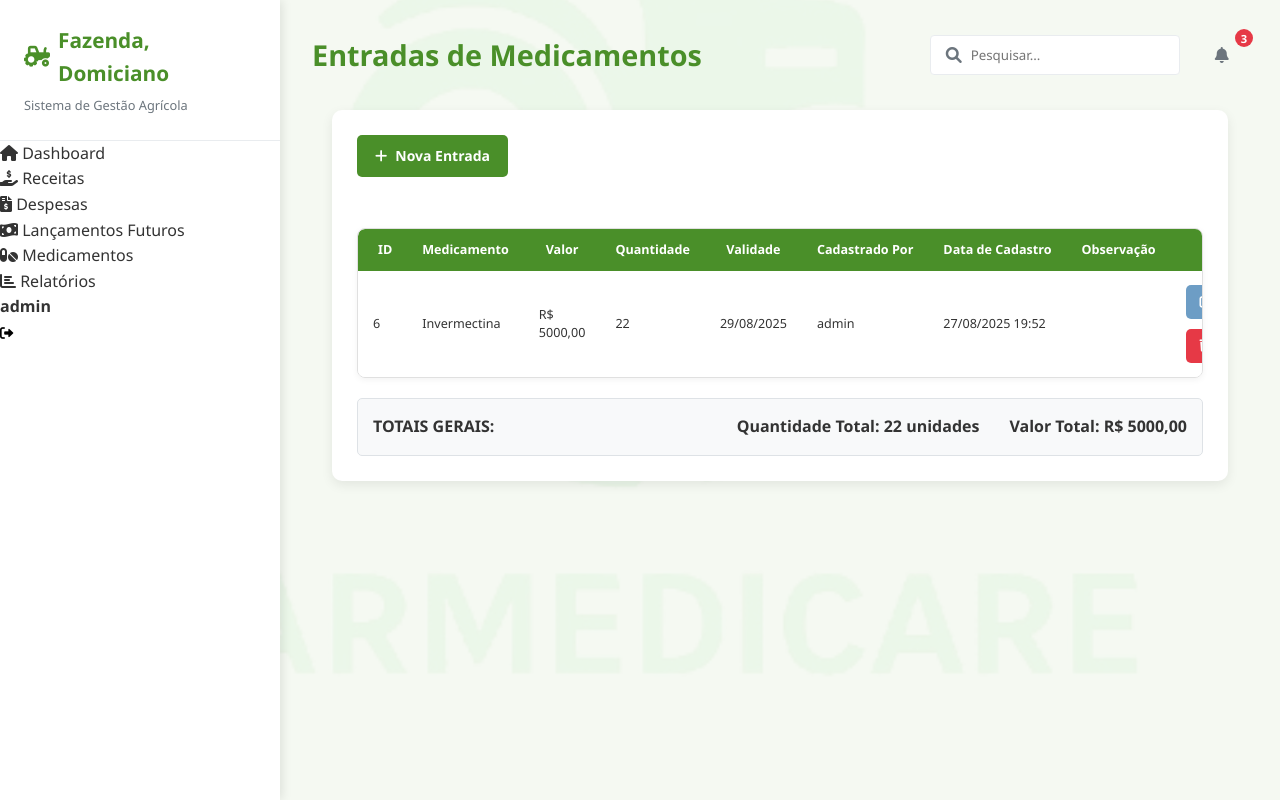
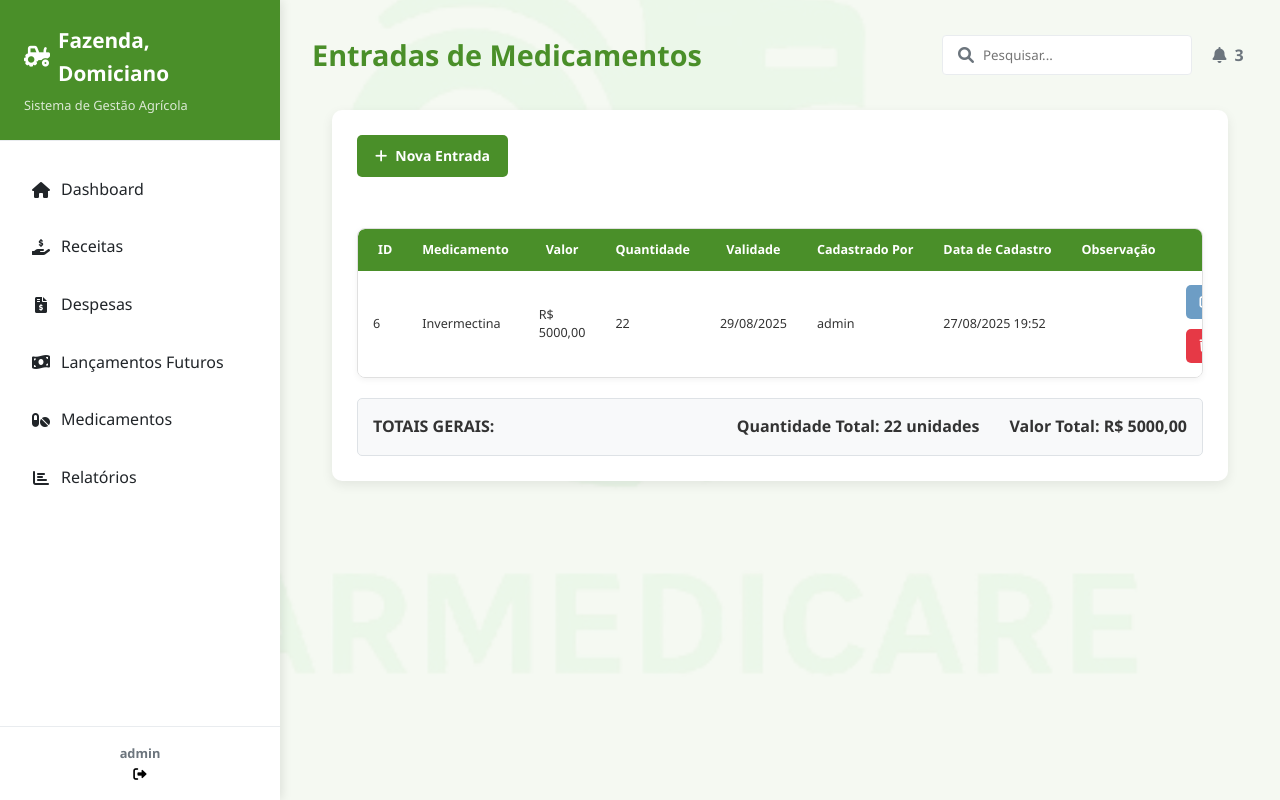
Before and after one commit to renangondo/Teste-Farmeducare, a Django app: page /pagina_medicamento/estoque/ in a window 1280 px wide. Run offline with Django 5.2, Linux system fonts and the light colour scheme; a user stored in the database is signed in; data comes from the database, SQL or seed files in the repository; both versions use the stored data as it was after the commit.

Commit message:
Refactor: Ajuste de sidebar para a Setif

```diff
--- a/paginas/templates/modelo.html
+++ b/paginas/templates/modelo.html
@@ -11,7 +11,7 @@
     {% endblock %}
 
     <!-- CSS principal -->
-    <link rel="stylesheet" href="{% static 'css/style.css' %}" />
+    <link rel="stylesheet" href="{% static 'css/styles.css' %}" />
     <link rel="stylesheet" href="{% static 'css/responsividade.css' %}" />
 
     <!-- Bloco para CSS específico de cada página -->
@@ -324,9 +324,12 @@
     </main>
     {% endif %}
     <script src="https://code.jquery.com/jquery-3.6.0.min.js"></script>
+
+    <!-- Script principal primeiro -->
     <script src="{% static 'js/mobile.js' %}"></script>
+
+    <!-- Depois os outros scripts -->
     <script src="{% static 'js/admin_menu.js' %}"></script>
-    <!-- No final do seu template, antes de fechar o body -->
     <script src="https://cdn.jsdelivr.net/npm/chart.js"></script>
 
     <script>
--- a/static/css/style.css
+++ b/static/css/styles.css
@@ -13,6 +12,7 @@
   --light-gray: #e9ecef;
   --brown: #8b5a2b;
   --sidebar-width: 280px;
+  --transition-speed: 0.3s;
 }
 
 /* Reset e Estilos Globais */
@@ -37,6 +38,26 @@ a {
 .dashboard-container {
   display: flex;
   min-height: 100vh;
+  position: relative;
+}
+
+/* Overlay para mobile */
+.overlay {
+  display: none;
+  position: fixed;
+  top: 0;
+  left: 0;
+  width: 100%;
+  height: 100%;
+  background: rgba(0, 0, 0, 0.5);
+  z-index: 998;
+  opacity: 0;
+  transition: opacity var(--transition-speed) ease;
+}
+
+.overlay.active {
+  display: block;
+  opacity: 1;
 }
 
 /* Sidebar/Menu Lateral */
@@ -48,17 +69,19 @@ a {
   flex-direction: column;
   position: fixed;
   height: 100vh;
-  z-index: 100;
+  z-index: 999;
   overflow-y: auto;
+  transition: transform var(--transition-speed) ease;
 }
 
 .sidebar-header {
   padding: 1.5rem;
   border-bottom: 1px solid var(--light-gray);
+  background-color: var(--primary);
+  color: white;
 }
 
 .sidebar-header h2 {
-  color: var(--primary);
   font-size: 1.3rem;
   display: flex;
   align-items: center;
@@ -66,9 +89,88 @@ a {
 }
 
 .sidebar-header p {
-  color: var(--gray);
   font-size: 0.8rem;
   margin-top: 0.3rem;
+  opacity: 0.8;
+}
+
+/* Menu de Navegação */
+.sidebar-menu {
+  padding: 1rem 0;
+  flex-grow: 1;
+}
+
+.menu-item {
+  margin: 0.5rem 1rem;
+  border-radius: 6px;
+  overflow: hidden;
+  transition: background-color var(--transition-speed);
+}
+
+.menu-item.active {
+  background-color: rgba(74, 143, 41, 0.1);
+}
+
+.menu-item.active a {
+  color: var(--primary);
+  font-weight: 600;
+}
+
+.menu-item a {
+  display: flex;
+  align-items: center;
+  padding: 12px 15px;
+  color: var(--dark);
+  transition: all var(--transition-speed);
+  position: relative;
+}
+
+.menu-item a:hover {
+  background: var(--light-gray);
+  color: var(--primary);
+}
+
+.menu-item i {
+  margin-right: 10px;
+  width: 20px;
+  text-align: center;
+}
+
+.menu-item .badge {
+  margin-left: auto;
+  background-color: var(--primary);
+  color: white;
+  padding: 2px 8px;
+  border-radius: 10px;
+  font-size: 0.7rem;
+}
+
+/* Footer da Sidebar */
+.sidebar-footer {
+  padding: 1rem;
+  border-top: 1px solid var(--light-gray);
+  text-align: center;
+  font-size: 0.8rem;
+  color: var(--gray);
+}
+
+/* Botão de menu mobile */
+.mobile-menu-btn {
+  display: none;
+  position: fixed;
+  top: 1rem;
+  left: 1rem;
+  z-index: 1000;
+  background: var(--primary);
+  color: white;
+  border: none;
+  border-radius: 4px;
+  width: 40px;
+  height: 40px;
+  align-items: center;
+  justify-content: center;
+  cursor: pointer;
+  box-shadow: 0 2px 5px rgba(0, 0, 0, 0.2);
 }
 
 /* Conteúdo Principal */
@@ -83,6 +186,8 @@ a {
   justify-content: space-between;
   align-items: center;
   margin-bottom: 2rem;
+  flex-wrap: wrap;
+  gap: 1rem;
 }
 
 .content-header h1 {
@@ -129,9 +234,20 @@ a {
   color: var(--gray);
   position: relative;
   cursor: pointer;
+  width: 40px;
+  height: 40px;
+  border-radius: 50%;
+  display: flex;
+  align-items: center;
+  justify-content: center;
+  transition: background-color var(--transition-speed);
 }
 
-.badge {
+.btn-notification:hover {
+  background-color: var(--light-gray);
+}
+
+.notification-badge {
   position: absolute;
   top: -5px;
   right: -5px;
@@ -328,9 +449,13 @@ a {
   border-radius: 4px;
   font-weight: 600;
   cursor: pointer;
-  transition: all 0.3s;
+  transition: all var(--transition-speed);
   border: none;
   font-size: 0.9rem;
+  display: inline-flex;
+  align-items: center;
+  justify-content: center;
+  gap: 0.5rem;
 }
 
 .btn-primary {
```
Also changed, not shown: other parts of static/css/styles.css (+100 -3 lines), db.sqlite3.
